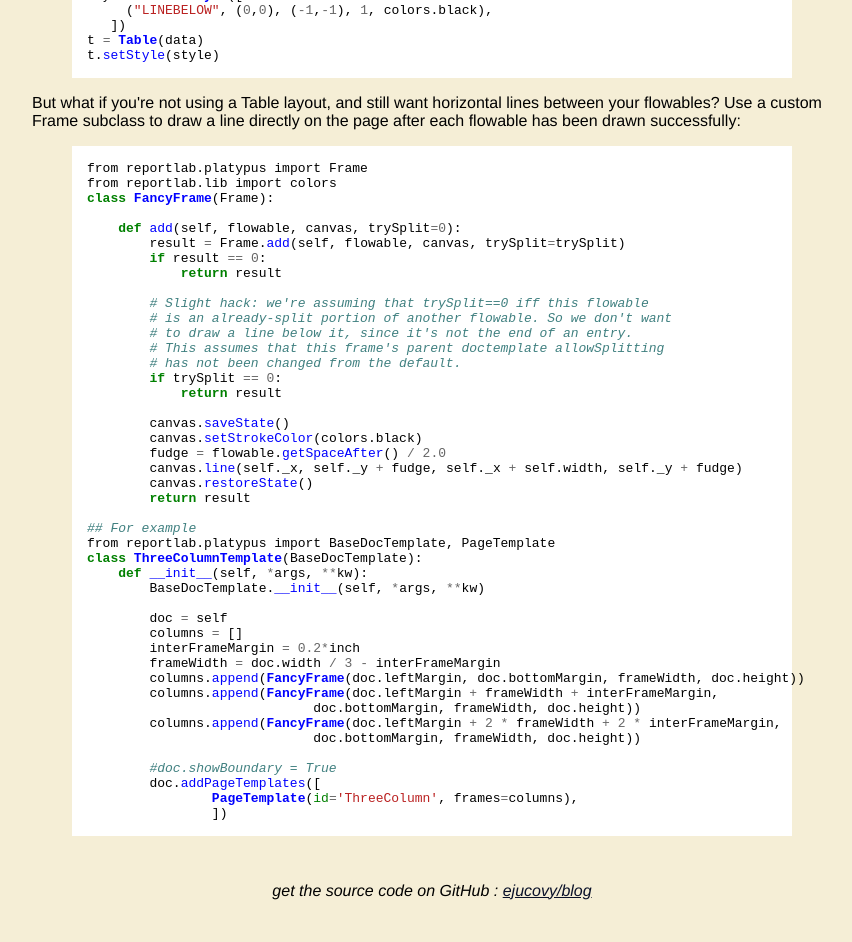
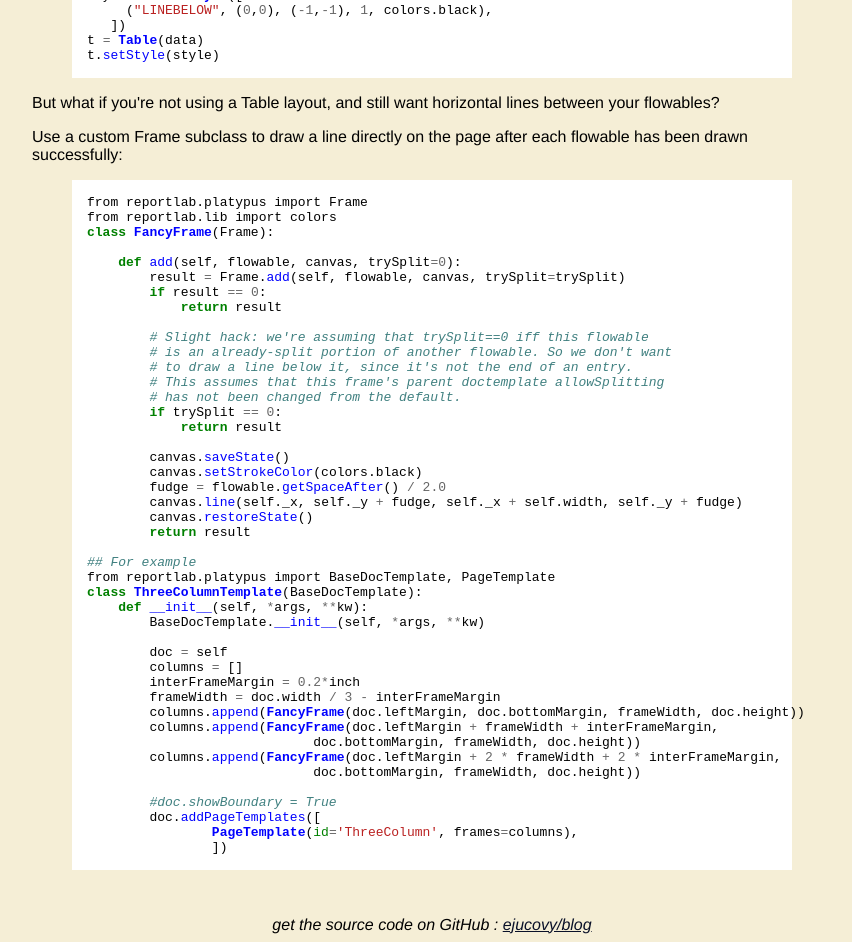
Before and after one commit to ejucovy/blog, a Jekyll site: the page built from _posts/2011-04-27-reportlab-lineafter-flowables.html, in a window 1280 px wide. Shown: the part 320-1262 px from the top of the page, without its empty margins (208-1060 px from the left). Built offline with Jekyll 4.4.1, drawn with Linux system fonts in a browser that asks for light colours; before the commit the page ends 1228 px from its top, so only the background shows below that.

Commit message:
formatting?

```diff
--- a/_posts/2011-04-27-reportlab-lineafter-flowables.html
+++ b/_posts/2011-04-27-reportlab-lineafter-flowables.html
@@ -2,11 +2,11 @@
 layout: post
 title: Adding a Horizontal Line Below Reportlab Flowables
 ---
-
+<p>
 When you use a `reportlab.platypus.Table` layout, you can insert
 horizontal lines wherever you want using the `TableStyle` LINEBELOW
 command:
-
+</p>
 {% highlight python %}
 style = TableStyle([
      ("LINEBELOW", (0,0), (-1,-1), 1, colors.black),
@@ -14,13 +14,14 @@ style = TableStyle([
 t = Table(data)
 t.setStyle(style)
 {% endhighlight %}
-
+<p>
 But what if you're not using a Table layout, and still want horizontal
 lines between your flowables?
-
+</p>
+<p>
 Use a custom Frame subclass to draw a line directly on the page after
 each flowable has been drawn successfully:
-
+</p>
 {% highlight python %}
 from reportlab.platypus import Frame
 from reportlab.lib import colors
```
Also changed, not shown: _posts/2011-05-21-reportlab-platypus-generators.html (+12 -8 lines).
